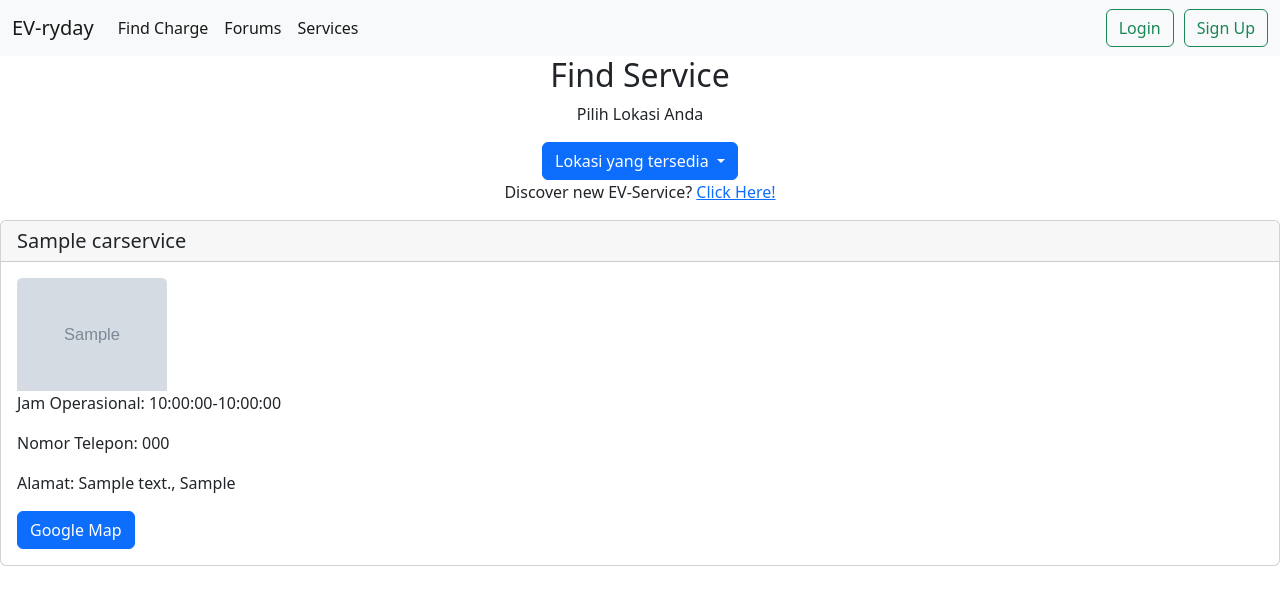
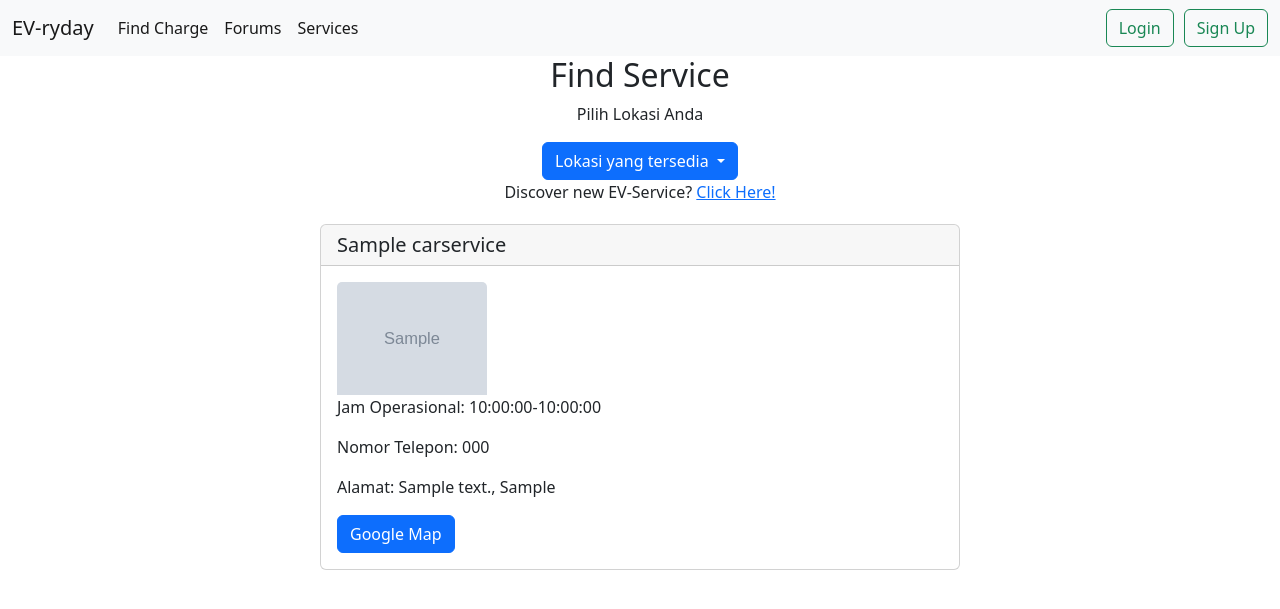
Before and after one commit to PBP-D11/proyek-tengah-semester, a Django app: a page that uses evices/templates/evices-filtered.html in a window 1280 px wide. Shown: the top 609 px of the page. Run offline with Django 4.2, Linux system fonts and the light colour scheme; tables that the repository leaves empty hold one stand-in row (values such as "Sample post"); grey boxes marked "Sample" are stand-in pictures.

Commit message:
Add css in evices-filtered

```diff
--- a/evices/templates/evices-filtered.html
+++ b/evices/templates/evices-filtered.html
@@ -1,5 +1,22 @@
 {% extends 'base.html' %}
 {% load static %}
+
+{% block meta %}
+<title>Find Services</title>
+<style>
+  .card {
+    margin-top: 20px;
+    margin-left: 25%;
+    margin-right: 25%;
+    margin-bottom: 20px;
+}
+
+.card:hover{
+    transform: scale(1.05);
+    box-shadow: 0 10px 20px rgba(0,0,0,.12), 0 4px 8px rgba(0,0,0,.06);
+}
+</style>
+{% endblock meta %}
 
  {% block content %}
 
```
